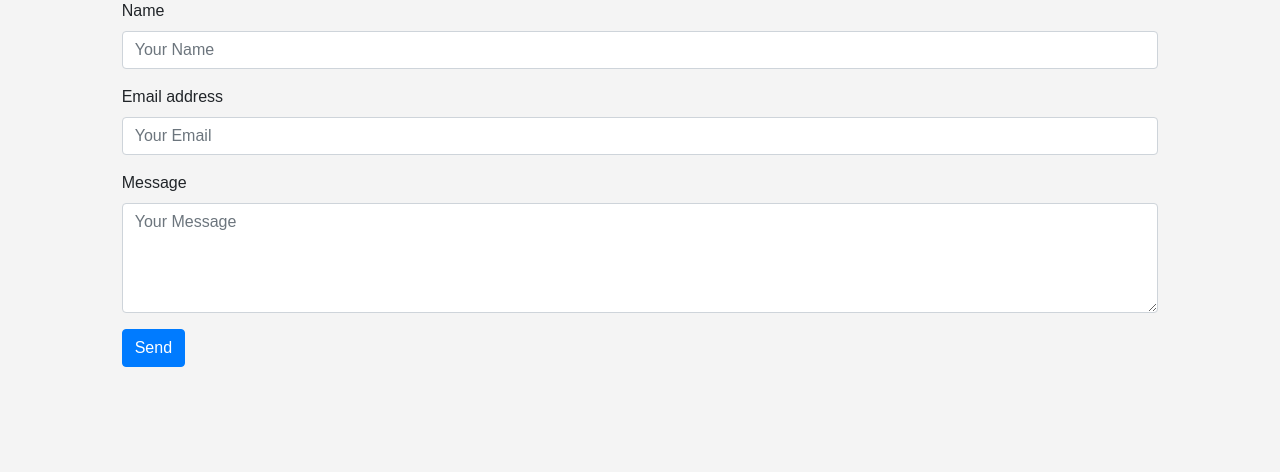
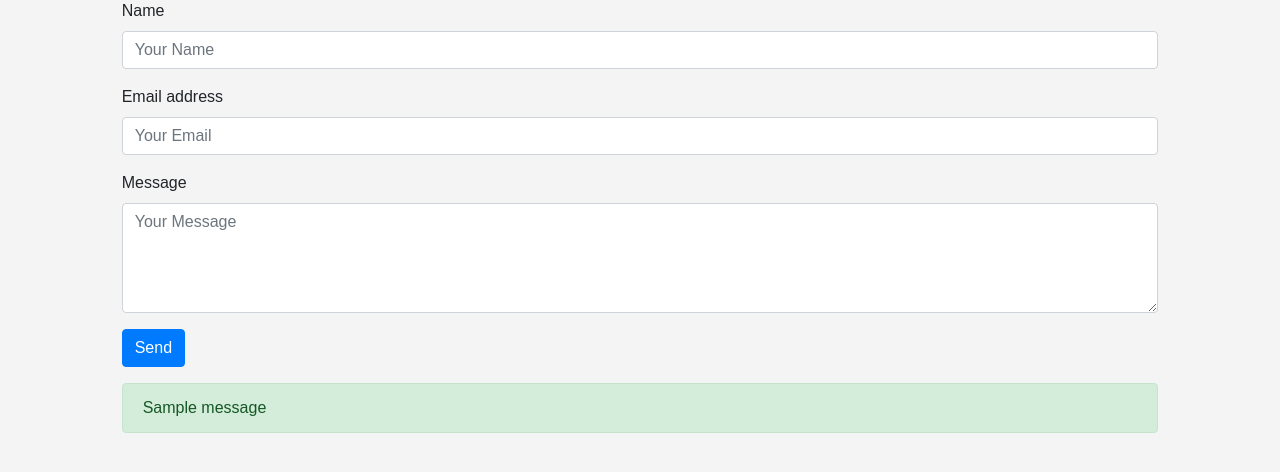
Before and after one commit to Mahdi-Meyghani/Django-Personal-Website, a Django app: page /contact/ in a window 1280 px wide. Shown: the part 206-678 px from the top of the page. Run offline with Django 5.2, Linux system fonts and the light colour scheme; tables that the repository leaves empty hold one stand-in row (values such as "Sample post"); one stand-in notice (Sample message) is shown; some libraries are stand-ins or nearby versions.

Commit message:
Send email in contact page

```diff
--- a/portfolio_website/forms.py
+++ b/portfolio_website/forms.py
@@ -4,4 +4,4 @@ from django import forms
 class ContactForm(forms.Form):
     name = forms.CharField(max_length=500)
     email = forms.EmailField()
-    message = forms.CharField(max_length=5000)
+    message = forms.CharField(max_length=5000, widget=forms.Textarea)
--- a/portfolio_website/views.py
+++ b/portfolio_website/views.py
@@ -1,5 +1,10 @@
-from django.shortcuts import render
+from django.shortcuts import render, redirect
+from django.core.mail import EmailMessage
 from .models import Project
+from . import forms
+from django.contrib import messages
+from django.core.exceptions import ValidationError
+from django.core.validators import validate_email
 
 
 def home(request):
@@ -12,4 +17,25 @@ def home(request):
 
 
 def contact(request):
+    if request.method == 'POST':
+        name = request.POST.get('name')
+        email = request.POST.get('email')
+        message = request.POST.get('message')
+
+        try:
+            validate_email(email)
+            body = f"From: {email}\n\n{name.title()}\n{message}"
+            email_message = EmailMessage(
+                subject='Portfolio Django Website Email',
+                body=body,
+                to=['portfolio.websate@gmail.com'],
+            )
+            email_message.send()
+            messages.success(request, 'Your email has been sent successfully. Thanks 😄')
+            return redirect('contact')
+        except ValidationError:
+            messages.error(request, 'Invalid email address. 😣')
+        except Exception:
+            messages.error(request, 'Failed to send email. Try again. 😢')
+
     return render(request, 'portfolio_website/contact.html')
--- a/templates/portfolio_website/contact.html
+++ b/templates/portfolio_website/contact.html
@@ -9,20 +9,33 @@
         <p class="lead text-center">Feel free to get in touch with me through the form below or via email at example@example.com.</p>
 
         <!-- Contact Form -->
-        <form>
+        <form method="post" action="{% url 'contact' %}">
+            {% csrf_token %}
             <div class="form-group">
                 <label for="name">Name</label>
-                <input type="text" class="form-control" id="name" placeholder="Your Name">
+                <input type="text" class="form-control" id="name" name="name" placeholder="Your Name" required>
             </div>
             <div class="form-group">
                 <label for="email">Email address</label>
-                <input type="email" class="form-control" id="email" placeholder="Your Email">
+                <input type="email" class="form-control" id="email" name="email" placeholder="Your Email" required>
             </div>
             <div class="form-group">
                 <label for="message">Message</label>
-                <textarea class="form-control" id="message" rows="4" placeholder="Your Message"></textarea>
+                <textarea class="form-control" id="message" name="message" rows="4" placeholder="Your Message" required></textarea>
             </div>
-            <button type="submit" class="btn btn-primary">Send</button>
+            <div>
+                <button type="submit" class="btn btn-primary">Send</button>
+            </div>
+
+            {% if messages %}
+                <div class="mt-3">
+                    {% for message in messages %}
+                        <div class="alert alert-{{ message.tags }}">
+                            {{ message }}
+                        </div>
+                    {% endfor %}
+                </div>
+            {% endif %}
         </form>
     </div>
 </div>
```
Also changed, not shown: djangoProject/settings.py (+7 -0 lines).
